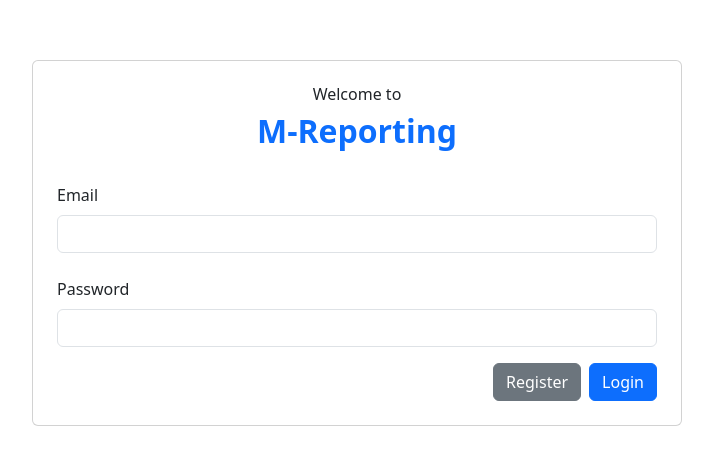
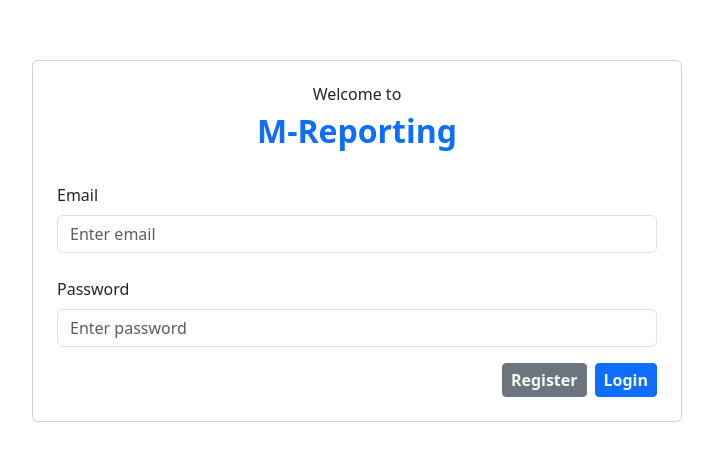
Before and after one commit to mitrasingh/m-reporting-app, a React (Vite) app: page / in a window 1280 px wide. Shown: the part 124-588 px from the top of the page, without its empty margins (244-957 px from the left). Built offline with nearby package versions, Linux system fonts and the light colour scheme.

Commit message:
setup component with react-hook-form, UI functionality is now live

```diff
--- a/src/pages/Login/Login.tsx
+++ b/src/pages/Login/Login.tsx
@@ -1,10 +1,34 @@
 import { Container, Row, Col, Card, Button, Form } from "react-bootstrap";
+import { useForm, SubmitHandler } from "react-hook-form";
+
+type FormValues = {
+	email: string;
+	password: string;
+};
 
 const Login = () => {
 	// Will be placed into a CSS file later on
 	const containerStyle = {
 		marginTop: "10rem",
 		maxWidth: "650px",
+	};
+
+	// React Hook Form
+	const form = useForm<FormValues>({ mode: "onBlur" });
+	const { register, handleSubmit, formState } = form;
+	const { errors } = formState;
+	const emailRegex =
+		/^(([^<>()[\]\\.,;:\s@"]+(\.[^<>()[\]\\.,;:\s@"]+)*)|(".+"))@((\[[0-9]{1,3}\.[0-9]{1,3}\.[0-9]{1,3}\.[0-9]{1,3}])|(([a-zA-Z\-0-9]+\.)+[a-zA-Z]{2,}))$/;
+
+	const onSubmit: SubmitHandler<FormValues> = (data) => {
+		console.log("submitted");
+		console.log(data.email, data.password);
+	};
+
+	const testRegister = () => {
+		console.log(
+			"register user, this may button may not stay, refer to Anthony"
+		);
 	};
 
 	return (
@@ -17,25 +41,64 @@ const Login = () => {
 								<h6>Welcome to</h6>
 								<h2 className="fw-bold text-primary">M-Reporting</h2>
 							</div>
-							<Form>
+							<Form onSubmit={handleSubmit(onSubmit)} noValidate>
 								<Form.Group className="mb-4">
 									<Form.Label>Email</Form.Label>
-									<Form.Control></Form.Control>
+									<Form.Control
+										className="shadow-none fs-6"
+										type="text"
+										autoComplete="email"
+										placeholder="Enter email"
+										{...register("email", {
+											required: {
+												value: true,
+												message: "Email is required!",
+											},
+											pattern: {
+												value: emailRegex,
+												message: "Invalid email format!",
+											},
+										})}
+									/>
+									<p className="mt-2">{errors.email?.message}</p>
 								</Form.Group>
 
 								<Form.Group className="mb-3">
 									<Form.Label>Password</Form.Label>
-									<Form.Control></Form.Control>
+									<Form.Control
+										className="shadow-none fs-6"
+										type="password"
+										placeholder="Enter password"
+										{...register("password", {
+											required: {
+												value: true,
+												message: "Password is required!",
+											},
+										})}
+									/>
+									<p className="mt-2">{errors.password?.message}</p>
 								</Form.Group>
+								<Row>
+									<Col className="d-flex justify-content-end">
+										<Button
+											variant="secondary"
+											size="sm"
+											className="fw-bold text-light fs-6"
+											onClick={testRegister}
+										>
+											Register
+										</Button>
+										<Button
+											variant="primary"
+											className="ms-2 fw-bold text-light fs-6"
+											size="sm"
+											type="submit"
+										>
+											Login
+										</Button>
+									</Col>
+								</Row>
 							</Form>
-							<Row>
-								<Col className="d-flex justify-content-end">
-									<Button variant="secondary">Register</Button>
-									<Button variant="primary" className="ms-2">
-										Login
-									</Button>
-								</Col>
-							</Row>
 						</Col>
 					</Row>
 				</Card>
```
